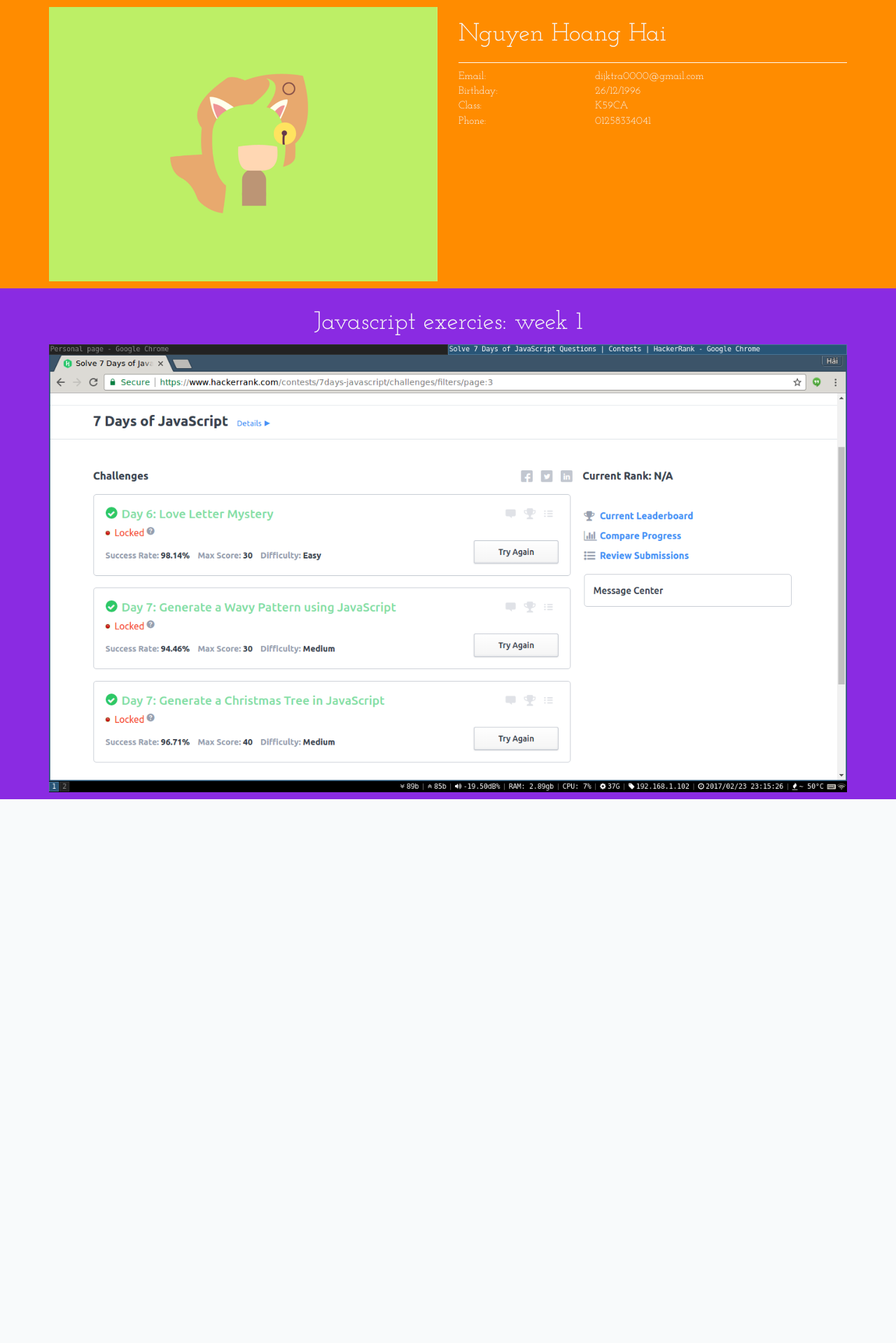
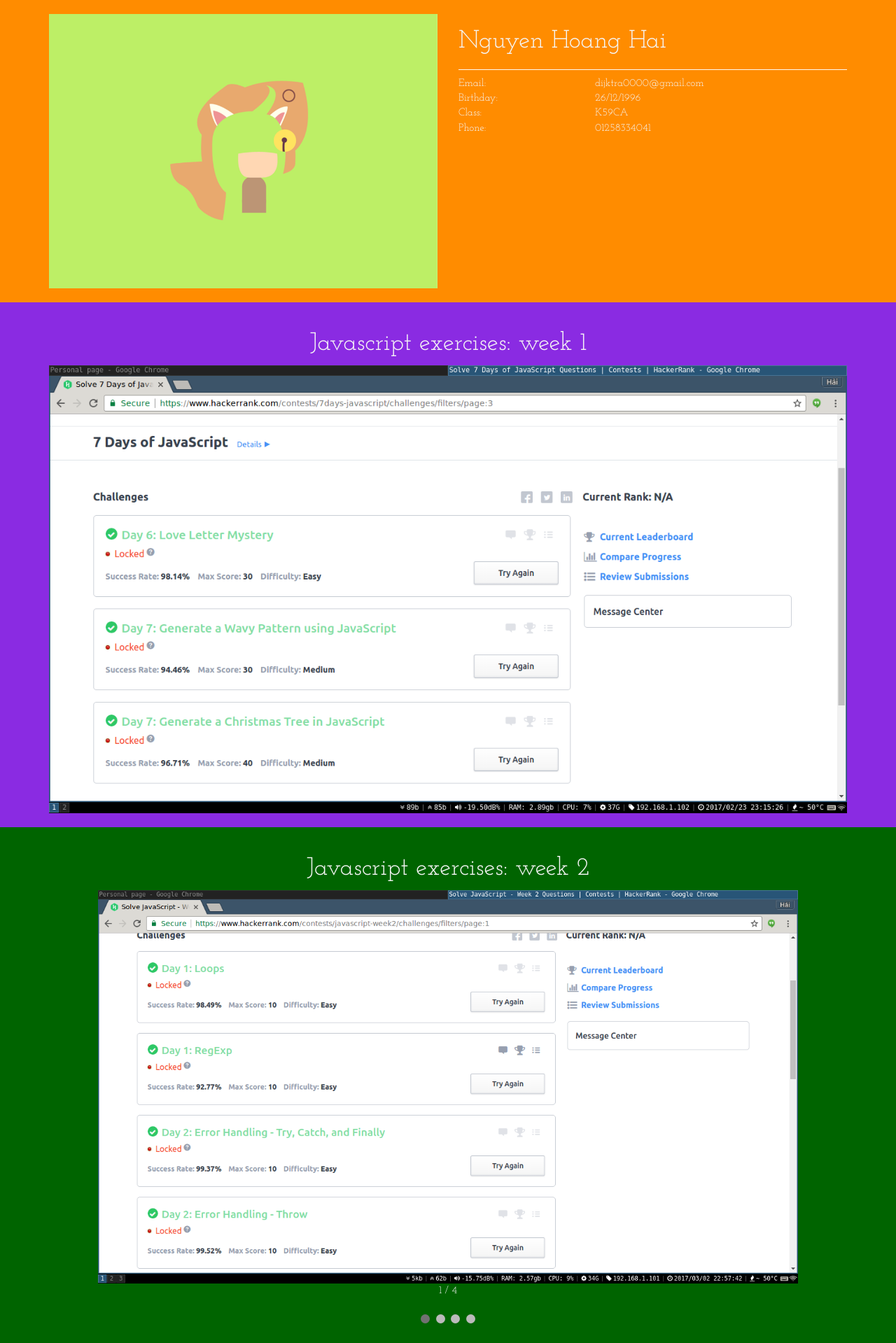
Before and after one commit to hoanghai0701/cdcn14020792_ex1, a PHP site: page / in a window 1280 px wide. Shown: the whole page at 70% size. Before the commit the page ends 1142 px from the top, so only its background shows below. Run offline with PHP 8.4, Linux system fonts and the light colour scheme.

Commit message:
Js week 2 ex

```diff
--- a/index.html
+++ b/index.html
@@ -61,9 +61,41 @@
 
 <div class="block-2">
 	<div class="container">
-		<h1 class="text-center">Javascript exercies: week 1</h1>
+		<h1 class="text-center">Javascript exercises: week 1</h1>
 		<img src="js-week1.png" class="img-responsive"/>
 	</div>
 </div>
+
+<div class="block-3">
+	<div class="container">
+		<h1 class="text-center">Javascript exercises: week 2</h1>
+
+        <?php
+            $img = ['js-week2-1.png', 'js-week2-2.png', 'js-week2-3.png', 'js-week2-4.png'];
+            $n = count($img);
+        ?>
+
+		<div class="slide-show-container">
+            <?php for($i=1; $i<=$n; $i++) : ?>
+			    <div class="my-slides fade">
+				    <img src="<?=$img[$i-1]?>" style="width:100%">
+                    <div class="text-center"><?php echo("{$i} / {$n}") ?></div>
+			    </div>
+            <?php endfor; ?>
+
+			<a class="prev" onclick="plusSlides(-1)">&#10094;</a>
+			<a class="next" onclick="plusSlides(1)">&#10095;</a>
+		</div>
+		<br>
+
+		<div style="text-align:center">
+            <?php for($i=1; $i<=$n; $i++) : ?>
+			    <span class="dot" onclick="currentSlide(<?=$i?>)"></span>
+            <?php endfor; ?>
+		</div>
+	</div>
+
+	<script src="slide.js"></script>
+</div>
 </body>
 </html>
--- /dev/null
+++ b/slide.js
@@ -0,0 +1,27 @@
+var slideIndex = 1;
+showSlides(slideIndex);
+
+function plusSlides(n) {
+    showSlides(slideIndex += n);
+}
+
+function currentSlide(n) {
+    showSlides(slideIndex = n);
+}
+
+function showSlides(n) {
+    var i;
+    var slides = document.getElementsByClassName("my-slides");
+    console.log(slides);
+    var dots = document.getElementsByClassName("dot");
+    if (n > slides.length) {slideIndex = 1}
+    if (n < 1) {slideIndex = slides.length}
+    for (i = 0; i < slides.length; i++) {
+        slides[i].style.display = "none";
+    }
+    for (i = 0; i < dots.length; i++) {
+        dots[i].className = dots[i].className.replace(" active", "");
+    }
+    slides[slideIndex-1].style.display = "block";
+    dots[slideIndex-1].className += " active";
+}
--- a/stylesheet.css
+++ b/stylesheet.css
@@ -6,9 +6,13 @@
     background-color: blueviolet;
 }
 
+.block-3 {
+    background-color: darkgreen;
+}
+
 .container {
-    padding-top: 10px;
-    padding-bottom: 10px;
+    padding-top: 20px;
+    padding-bottom: 20px;
 }
 
 .divider {
@@ -25,3 +29,79 @@
     font-size: 150%;
     color: whitesmoke;
 }
+
+* {box-sizing:border-box}
+
+/* Slideshow container */
+.slide-show-container {
+    max-width: 1000px;
+    position: relative;
+    margin: auto;
+}
+
+.my-slides {
+    display: none;
+}
+
+/* Next & previous buttons */
+.prev, .next {
+    cursor: pointer;
+    position: absolute;
+    top: 50%;
+    width: auto;
+    margin-top: -22px;
+    padding: 16px;
+    color: white;
+    font-weight: bold;
+    font-size: 18px;
+    transition: 0.6s ease;
+    border-radius: 0 3px 3px 0;
+}
+
+/* Position the "next button" to the right */
+.next {
+    right: 0;
+    border-radius: 3px 0 0 3px;
+}
+
+/* On hover, add a black background color with a little bit see-through */
+.prev:hover, .next:hover {
+    background-color: rgba(0,0,0,0.8);
+}
+
+/* The dots/bullets/indicators */
+.dot {
+    cursor:pointer;
+    height: 13px;
+    width: 13px;
+    margin: 0 2px;
+    background-color: #bbb;
+    border-radius: 50%;
+    display: inline-block;
+    transition: background-color 0.6s ease;
+}
+
+.active, .dot:hover {
+    background-color: #717171;
+}
+
+/* Fading animation */
+.fade {
+    -webkit-animation: fade 1.5s 0s forwards;
+    -moz-animation: fade 1.5s 0s forwards;
+    animation: fade 1.5s 0s forwards;
+}
+
+@-webkit-keyframes fade {
+    from {opacity: .5}
+    to {opacity: 1}
+}
+
+@-moz-keyframes fade {
+    from {opacity: .5}
+    to {opacity: 1}
+}
+@keyframes fade {
+    from {opacity: .5}
+    to {opacity: 1}
+}
```
Also changed, not shown: js-week2-1.png (added), js-week2-2.png (added), js-week2-3.png (added), js-week2-4.png (added).
